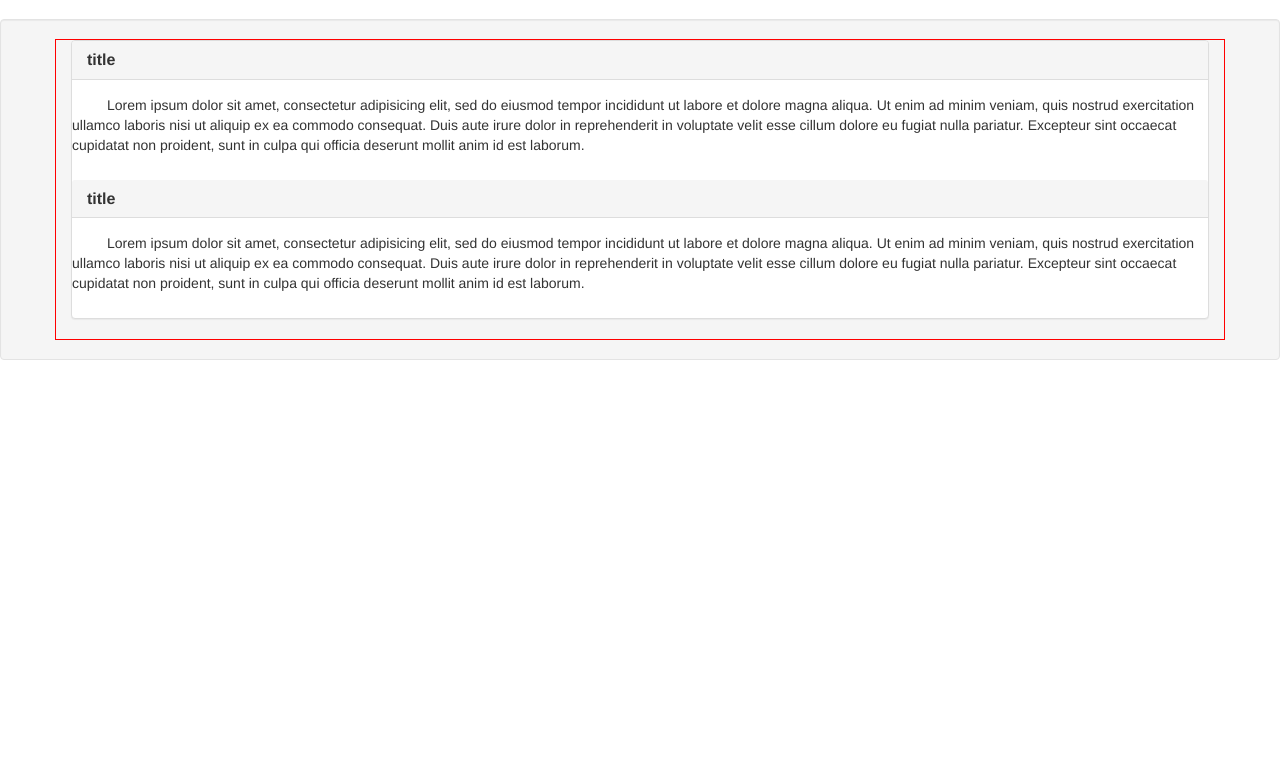
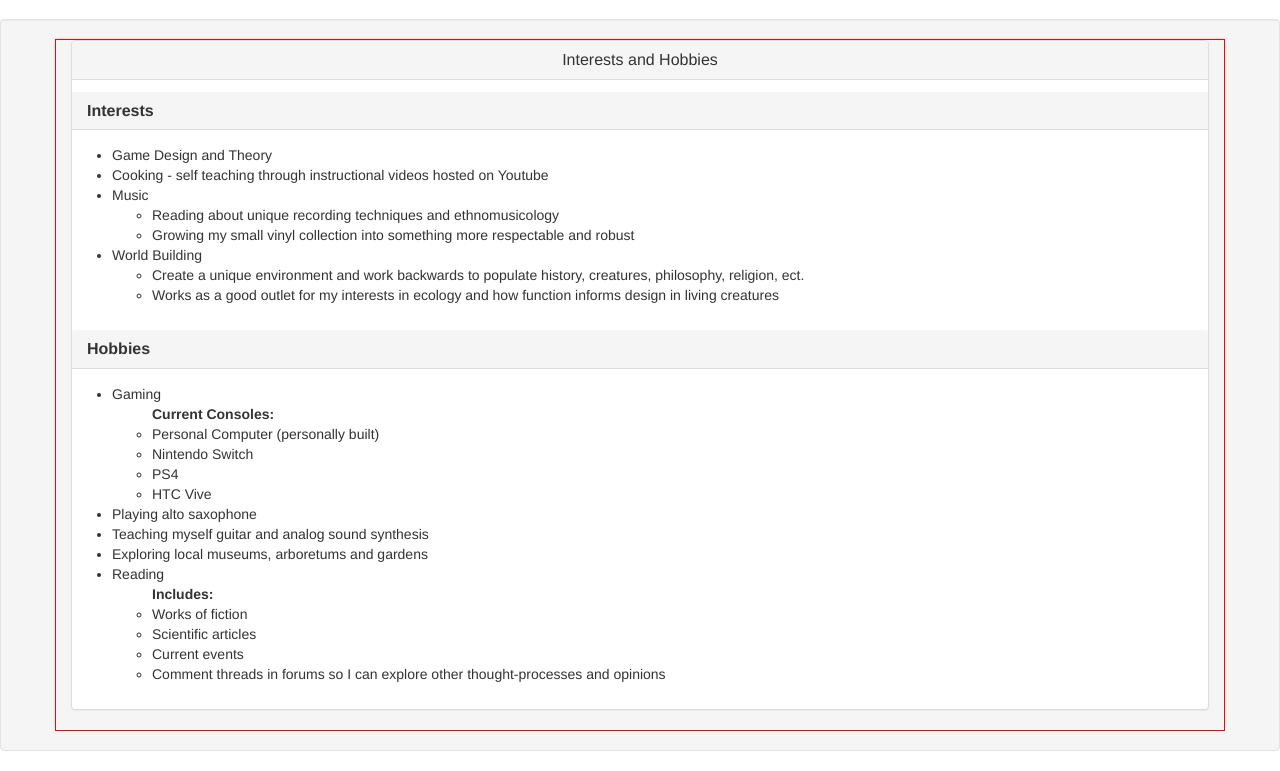
Before and after one commit to K-Banks/portfolio, a plain HTML site: page links/about-me.html in a window 1280 px wide. Shown: the part 277-1048 px from the top of the page. Before the commit the page ends 800 px from the top, so only its background shows below. Drawn offline with Linux system fonts and the light colour scheme.

Commit message:
Add content to Interests and Hobbies page

```diff
--- a/links/about-me.html
+++ b/links/about-me.html
@@ -37,17 +37,53 @@
       <div class="container">
 <!-- Panel -->
 <div class="panel panel-default">
+  <div class="main panel-heading">
+    <h2 class="panel-title">Interests and Hobbies</h2>
+  </div>
   <div class="panel-heading">
-            <h2 class="panel-title"><strong>title</strong></h2>
+    <h3 class="panel-title"><strong>Interests</strong></h3>
   </div>
   <div class="panel-body row">
-            <p>Lorem ipsum dolor sit amet, consectetur adipisicing elit, sed do eiusmod tempor incididunt ut labore et dolore magna aliqua. Ut enim ad minim veniam, quis nostrud exercitation ullamco laboris nisi ut aliquip ex ea commodo consequat. Duis aute irure dolor in reprehenderit in voluptate velit esse cillum dolore eu fugiat nulla pariatur. Excepteur sint occaecat cupidatat non proident, sunt in culpa qui officia deserunt mollit anim id est laborum.</p>
+    <ul>
+      <li>Game Design and Theory</li>
+      <li>Cooking - self teaching through instructional videos hosted on Youtube</li>
+      <li>Music
+        <ul>
+          <li>Reading about unique recording techniques and ethnomusicology</li>
+          <li>Growing my small vinyl collection into something more respectable and robust</li>
+        </ul>
+      </li>
+      <li>World Building</li>
+        <ul>
+          <li>Create a unique environment and work backwards to populate history, creatures, philosophy, religion, ect.</li>
+          <li>Works as a good outlet for my interests in ecology and how function informs design in living creatures</li>
+        </ul>
+    </ul>
   </div>
   <div class="panel-heading">
-            <h2 class="panel-title"><strong>title</strong></h2>
+    <h2 class="panel-title"><strong>Hobbies</strong></h2>
   </div>
   <div class="panel-body row">
-            <p>Lorem ipsum dolor sit amet, consectetur adipisicing elit, sed do eiusmod tempor incididunt ut labore et dolore magna aliqua. Ut enim ad minim veniam, quis nostrud exercitation ullamco laboris nisi ut aliquip ex ea commodo consequat. Duis aute irure dolor in reprehenderit in voluptate velit esse cillum dolore eu fugiat nulla pariatur. Excepteur sint occaecat cupidatat non proident, sunt in culpa qui officia deserunt mollit anim id est laborum.</p>
+    <ul>
+      <li>Gaming</li>
+        <ul><strong>Current Consoles:</strong>
+          <li>Personal Computer (personally built)</li>
+          <li>Nintendo Switch</li>
+          <li>PS4</li>
+          <li>HTC Vive</li>
+        </ul>
+      <li>Playing alto saxophone</li>
+      <li>Teaching myself guitar and analog sound synthesis</li>
+      <li>Exploring local museums, arboretums and gardens</li>
+      <li>Reading
+        <ul><strong>Includes:</strong>
+          <li>Works of fiction</li>
+          <li>Scientific articles</li>
+          <li>Current events</li>
+          <li>Comment threads in forums so I can explore other thought-processes and opinions</li>
+        </ul>
+      </li>
+    </ul>
   </div>
 </div>
       </div>
```
Lines whose indentation alone changed are shown as unchanged.
